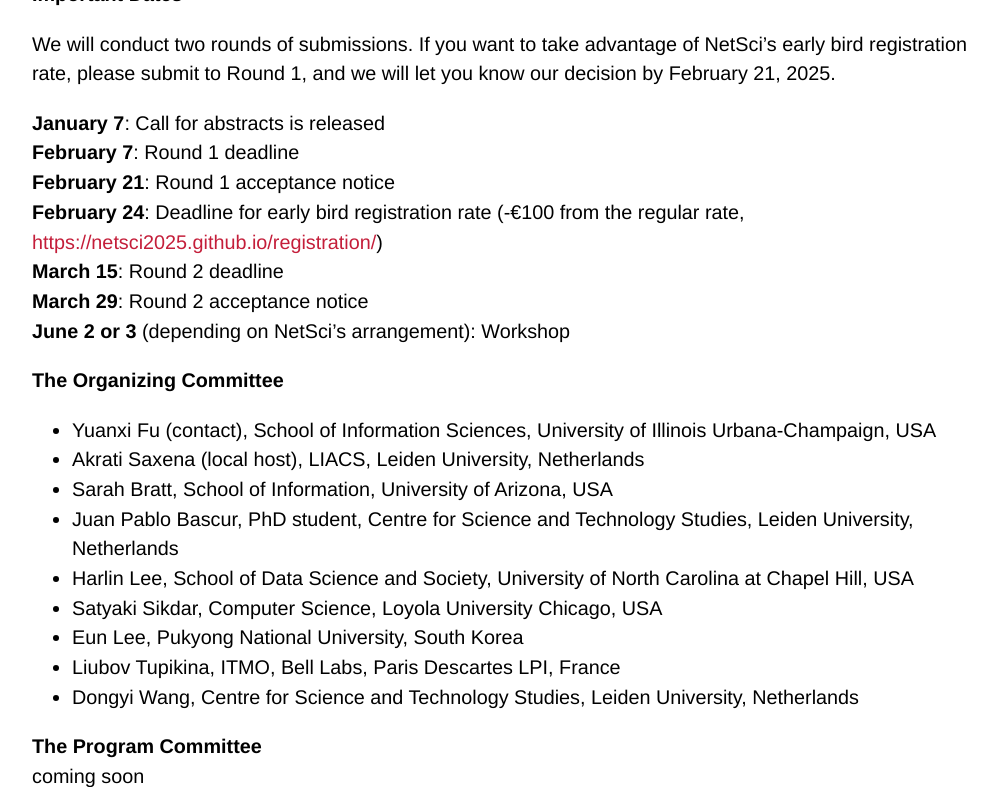
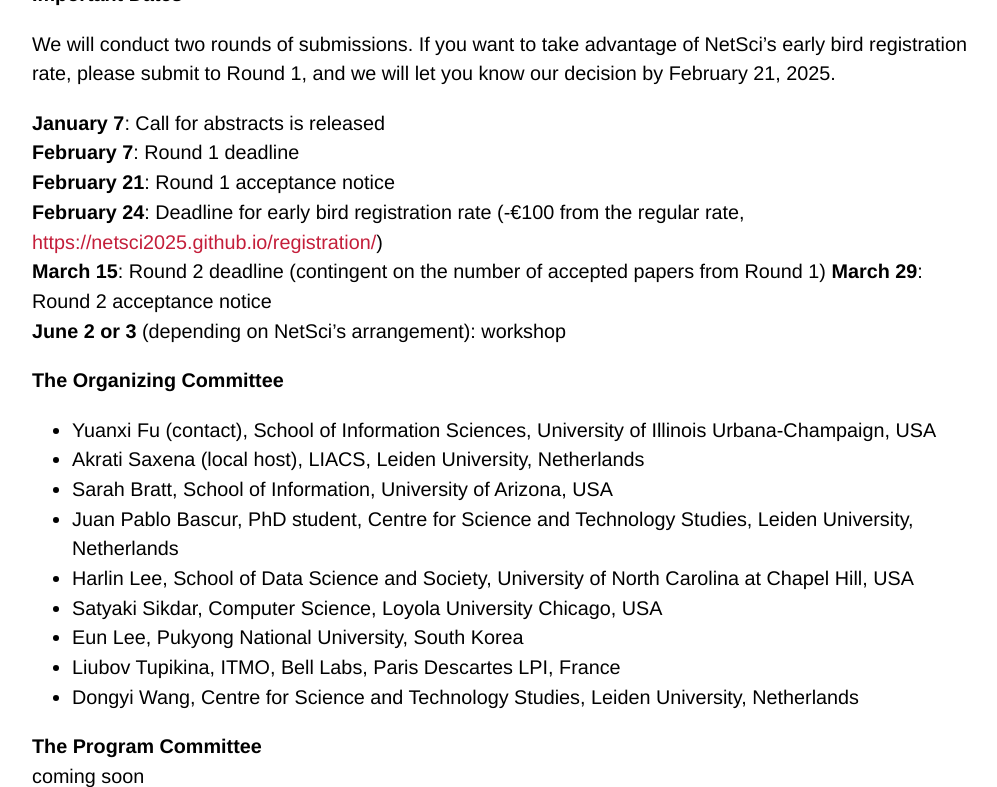
Before and after one commit to netscisci/netscisci.github.io, a Jekyll site: the page built from cfp.md, in a window 1280 px wide and 900 px high, scrolled down 1717 px, cut to the strip 0-787 px from the top of the window. Shown: the whole strip, without its empty margins (140-1137 px from the left). Built offline with Jekyll 4.4.1, drawn with Linux system fonts in a browser that asks for light colours; some web fonts are replaced; our own code applies the rules of GitHub Pages for plain Markdown files.

Commit message:
Update cfp.md

```diff
--- a/cfp.md
+++ b/cfp.md
@@ -35,9 +35,9 @@ We will conduct two rounds of submissions. If you want to take advantage of NetS
 **February 7**: Round 1 deadline
 **February 21**: Round 1 acceptance notice
 **February 24**: Deadline for early bird registration rate (-€100 from the regular rate, [https://netsci2025.github.io/registration/](https://netsci2025.github.io/registration/))
-**March 15**: Round 2 deadline
+**March 15**: Round 2 deadline (contingent on the number of accepted papers from Round 1)
 **March 29**: Round 2 acceptance notice
-**June 2 or 3** (depending on NetSci’s arrangement): Workshop
+**June 2 or 3** (depending on NetSci’s arrangement): workshop
 
 **The Organizing Committee**
 
```
